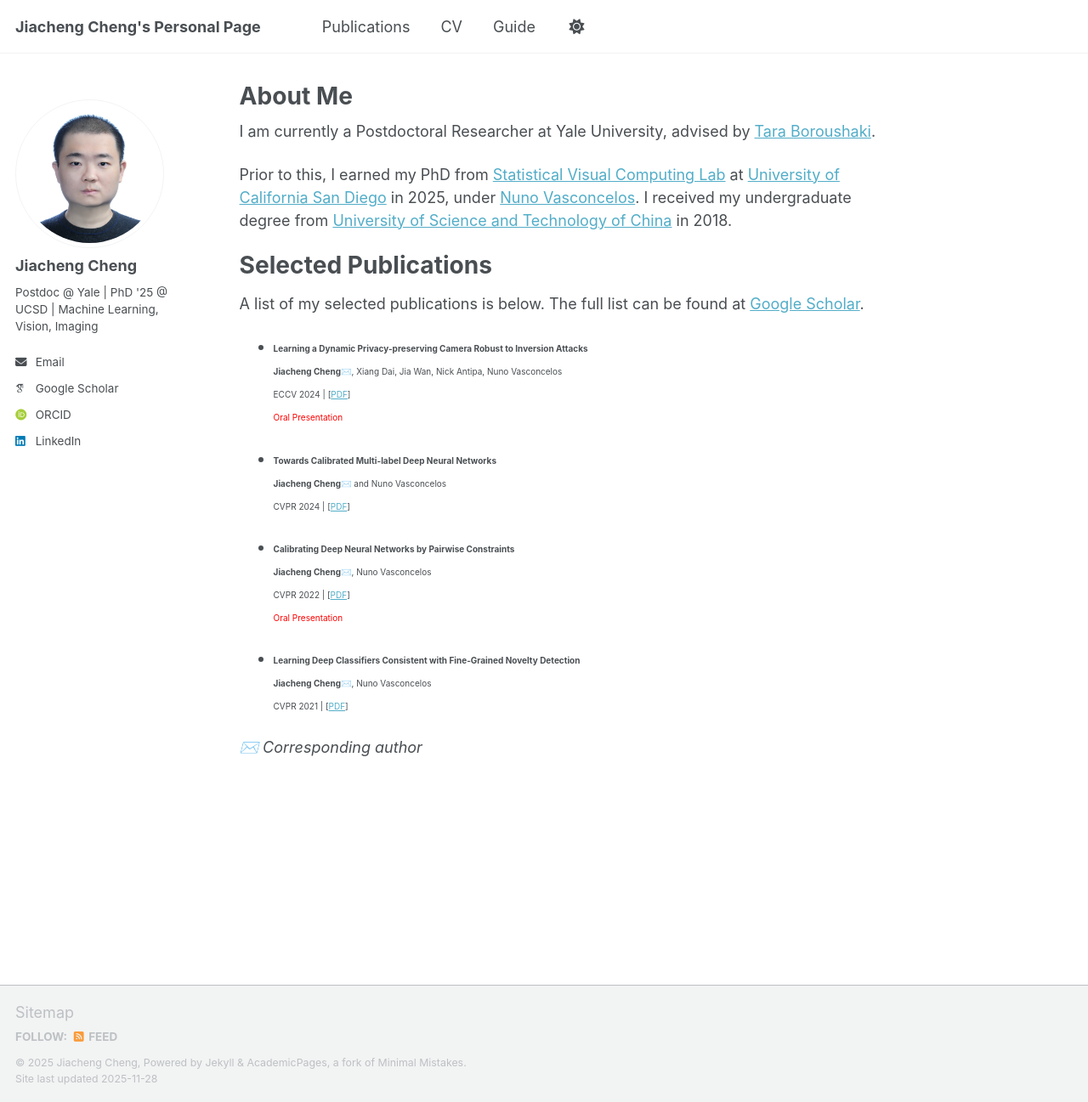
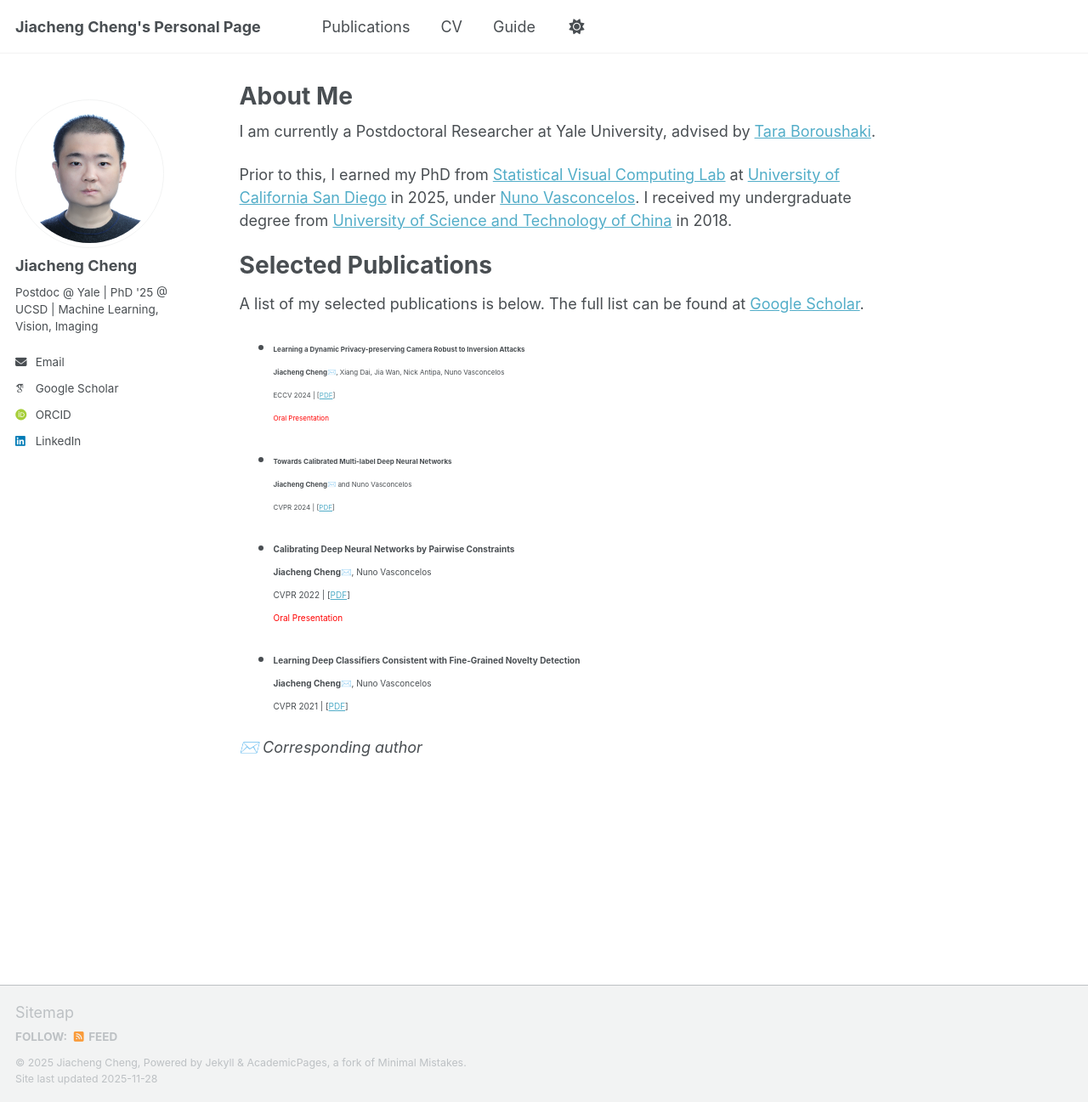
Before and after one commit to JiachengCheng96/JiachengCheng96.github.io, a Jekyll site: the page built from _pages/about.md, in a window 1280 px wide and 1297 px high. Shown: the whole window at 85% size. Built offline with Jekyll 4.4.1, drawn with Linux system fonts in a browser that asks for light colours; some web fonts are replaced; a script that is not in the unit is left out.

Commit message:
Update about.md

```diff
--- a/_pages/about.md
+++ b/_pages/about.md
@@ -17,13 +17,13 @@ Prior to this, I earned my PhD from  [Statistical Visual Computing Lab](http://w
 
 A list of my selected publications is below. The full list can be found at [Google Scholar](https://scholar.google.com/citations?user=bWqc6Z8AAAAJ&hl).
 
-- <span style="font-size:10px;"> **Learning a Dynamic Privacy-preserving Camera Robust to Inversion Attacks**<br>
+- <span style="font-size:8px;"> **Learning a Dynamic Privacy-preserving Camera Robust to Inversion Attacks**<br>
 **Jiacheng Cheng**✉️, Xiang Dai, Jia Wan, Nick Antipa, Nuno Vasconcelos<br>
 ECCV 2024 | [[PDF](#)]<br>
 <span style="color:red;">Oral Presentation</span>
 </span>
 
-- <span style="font-size:10px;"> **Towards Calibrated Multi-label Deep Neural Networks**<br>
+- <span style="font-size:8px;"> **Towards Calibrated Multi-label Deep Neural Networks**<br>
 **Jiacheng Cheng**✉️ and Nuno Vasconcelos<br>
 CVPR 2024 | [[PDF](#)]
 </span>
```
